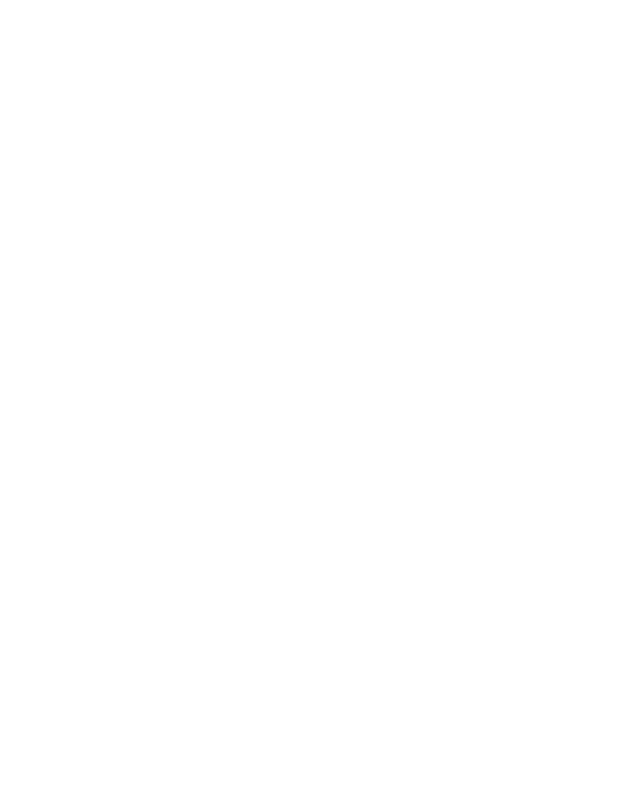
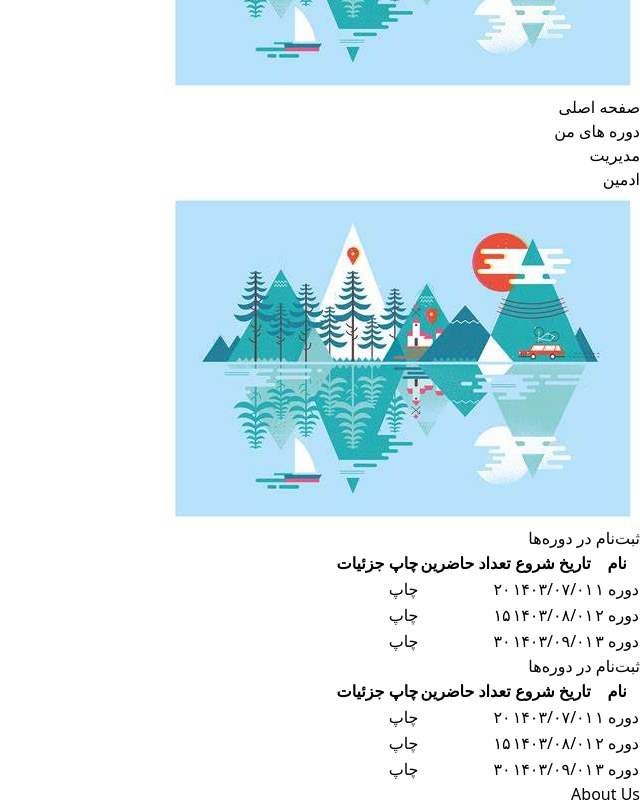
Before and after one commit to AmirBanaDev/University-Frontend, a React (Vite) app: page /1/mycourses in a window 1280 px wide. Before the commit this address had no page. Shown: the part 240-1042 px from the top of the page, without its empty margins (640-1280 px from the left). Before the commit the page ends 800 px from the top, so only its background shows below. Built offline with nearby package versions, Linux system fonts and the light colour scheme; sample sign-in values are in the browser's storage.

Commit message:
User Signups And Favorite

```diff
--- a/src/Components/MainHeader.jsx
+++ b/src/Components/MainHeader.jsx
@@ -4,6 +4,7 @@ import { Link } from "react-router-dom";
 function MainHeader() {
   const linkClasses = "text-gray-700 hover:text-blue-700";
   const liClasses = "mr-4 mt-1";
+  const user = JSON.parse(sessionStorage.getItem("auth"));
   return (
     <>
       <header className="mb-8">
@@ -19,14 +20,9 @@ function MainHeader() {
               </Link>
             </li>
             <li className={liClasses}>
-              <a href="#" className={linkClasses}>
+              <Link to={`/${user.id}/mycourses`} className={linkClasses}>
                 دوره های من
-              </a>
-            </li>
-            <li className={liClasses}>
-              <a href="#" className={linkClasses}>
-                مدرک ها
-              </a>
+              </Link>
             </li>
             {/*dropDownlist*/}
             <li className={liClasses}>
--- /dev/null
+++ b/src/Routes/MyCourses.jsx
@@ -0,0 +1,108 @@
+import { Link, useLoaderData } from "react-router-dom";
+
+function MyCourses() {
+  return (
+    <>
+          <div class="container mx-auto p-4">
+        {/*signup parts */}
+        <section class="bg-white p-6 rounded-lg shadow-md mb-6">
+            <h2 class="text-2xl font-bold mb-4">ثبت‌نام در دوره‌ها</h2>
+            <table class="min-w-full bg-white">
+                <thead>
+                    <tr>
+                        <th class="py-2 px-4 border-b-2 border-gray-300">نام</th>
+                        <th class="py-2 px-4 border-b-2 border-gray-300">تاریخ شروع</th>
+                        <th class="py-2 px-4 border-b-2 border-gray-300">تعداد حاضرین</th>
+                        <th class="py-2 px-4 border-b-2 border-gray-300">چاپ جزئیات</th>
+                    </tr>
+                </thead>
+                <tbody>
+                    <tr>
+                        <td class="py-2 px-4 border-b border-gray-300">دوره ۱</td>
+                        <td class="py-2 px-4 border-b border-gray-300">۱۴۰۳/۰۷/۰۱</td>
+                        <td class="py-2 px-4 border-b border-gray-300">۲۰</td>
+                        <td class="py-2 px-4 border-b border-gray-300">
+                            <button class="bg-blue-500 hover:bg-blue-700 text-white font-bold py-2 px-4 rounded focus:outline-none focus:shadow-outline" type="button">
+                                چاپ
+                            </button>
+                        </td>
+                    </tr>
+                    <tr>
+                        <td class="py-2 px-4 border-b border-gray-300">دوره ۲</td>
+                        <td class="py-2 px-4 border-b border-gray-300">۱۴۰۳/۰۸/۰۱</td>
+                        <td class="py-2 px-4 border-b border-gray-300">۱۵</td>
+                        <td class="py-2 px-4 border-b border-gray-300">
+                            <button class="bg-blue-500 hover:bg-blue-700 text-white font-bold py-2 px-4 rounded focus:outline-none focus:shadow-outline" type="button">
+                                چاپ
+                            </button>
+                        </td>
+                    </tr>
+                    <tr>
+                        <td class="py-2 px-4 border-b border-gray-300">دوره ۳</td>
+                        <td class="py-2 px-4 border-b border-gray-300">۱۴۰۳/۰۹/۰۱</td>
+                        <td class="py-2 px-4 border-b border-gray-300">۳۰</td>
+                        <td class="py-2 px-4 border-b border-gray-300">
+                            <button class="bg-blue-500 hover:bg-blue-700 text-white font-bold py-2 px-4 rounded focus:outline-none focus:shadow-outline" type="button">
+                                چاپ
+                            </button>
+                        </td>
+                    </tr>
+                </tbody>
+            </table>
+        </section>
+
+        {/*favorite part */}
+        <section class="bg-white p-6 rounded-lg shadow-md">
+        <h2 class="text-2xl font-bold mb-4">ثبت‌نام در دوره‌ها</h2>
+            <table class="min-w-full bg-white">
+                <thead>
+                    <tr>
+                        <th class="py-2 px-4 border-b-2 border-gray-300">نام</th>
+                        <th class="py-2 px-4 border-b-2 border-gray-300">تاریخ شروع</th>
+                        <th class="py-2 px-4 border-b-2 border-gray-300">تعداد حاضرین</th>
+                        <th class="py-2 px-4 border-b-2 border-gray-300">چاپ جزئیات</th>
+                    </tr>
+                </thead>
+                <tbody>
+                    <tr>
+                        <td class="py-2 px-4 border-b border-gray-300">دوره ۱</td>
+                        <td class="py-2 px-4 border-b border-gray-300">۱۴۰۳/۰۷/۰۱</td>
+                        <td class="py-2 px-4 border-b border-gray-300">۲۰</td>
+                        <td class="py-2 px-4 border-b border-gray-300">
+                            <button class="bg-blue-500 hover:bg-blue-700 text-white font-bold py-2 px-4 rounded focus:outline-none focus:shadow-outline" type="button">
+                                چاپ
+                            </button>
+                        </td>
+                    </tr>
+                    <tr>
+                        <td class="py-2 px-4 border-b border-gray-300">دوره ۲</td>
+                        <td class="py-2 px-4 border-b border-gray-300">۱۴۰۳/۰۸/۰۱</td>
+                        <td class="py-2 px-4 border-b border-gray-300">۱۵</td>
+                        <td class="py-2 px-4 border-b border-gray-300">
+                            <button class="bg-blue-500 hover:bg-blue-700 text-white font-bold py-2 px-4 rounded focus:outline-none focus:shadow-outline" type="button">
+                                چاپ
+                            </button>
+                        </td>
+                    </tr>
+                    <tr>
+                        <td class="py-2 px-4 border-b border-gray-300">دوره ۳</td>
+                        <td class="py-2 px-4 border-b border-gray-300">۱۴۰۳/۰۹/۰۱</td>
+                        <td class="py-2 px-4 border-b border-gray-300">۳۰</td>
+                        <td class="py-2 px-4 border-b border-gray-300">
+                            <button class="bg-blue-500 hover:bg-blue-700 text-white font-bold py-2 px-4 rounded focus:outline-none focus:shadow-outline" type="button">
+                                چاپ
+                            </button>
+                        </td>
+                    </tr>
+                </tbody>
+            </table>
+        </section>
+    </div>
+    </>
+  );
+}
+export default MyCourses;
+
+export async function loader() {
+  return null;
+}
--- a/src/Routes/ShowCourse.jsx
+++ b/src/Routes/ShowCourse.jsx
@@ -1,14 +1,18 @@
 import axios from "axios";
-import { useLoaderData, Form } from "react-router-dom";
+import { useLoaderData, Form, json } from "react-router-dom";
 import FixFilePath from "../JsUtilities/FixFilePath";
 import CourseContent from "../Components/CourseContent";
 
 const apiUrl = "https://localhost:5000/";
-
 function ShowCourse() {
-  const { data } = useLoaderData();
+  const { courseData, userCourse } = useLoaderData();
+  const data = courseData.data;
+  const userCourseData = userCourse.data;
+  const isFavorite = favorite(userCourseData, data.id);
+  console.log(isFavorite)
+  const isSigned = signup(userCourseData, data.id);
+  console.log(userCourseData);
   const img = FixFilePath(data.banner);
-  console.log(data.contentDtos);
   return (
     <>
       <div className="container mx-auto p-4">
@@ -34,12 +38,57 @@ function ShowCourse() {
               </div>
             </div>
             <p className="mb-4">{data.description}</p>
-            <Form className="mb-2">
-              <button className="bg-blue-500 text-white px-4 py-2 rounded" type="submit" name="signup">ثبت نام</button>
-            </Form>
-            <Form className="mb-2">
-              <button className="bg-red-500 text-white px-4 py-2 rounded" type="submit" name="favorite">علاقه مندی</button>
-            </Form>
+            {data.needSignup === true ? (
+              isSigned[0] !== true ? (
+                <Form className="mb-2" method="PATCH">
+                  <input type="hidden" name="id" value="signup" />
+                  <input type="hidden" name="courseId" value={data.id} />
+                  <button
+                    className="bg-blue-500 text-white px-4 py-2 rounded"
+                    type="submit"
+                    name="signup"
+                  >
+                    ثبت نام
+                  </button>
+                </Form>
+              ) : (
+                <button
+                  className="bg-gray-100 border-2 border-blue-500 text-back px-4 py-2 rounded mb-2"
+                  type="submit"
+                  name="signup"
+                  disabled
+                >
+                  ثبت نام شده
+                </button>
+              )
+            ) : (
+              <p className="text-blue-700 mb-2"> بدون نیاز به ثبت نام</p>
+            )}
+            {isFavorite[0] !== true ? (
+              <Form className="mb-2" method="PATCH">
+                <input type="hidden" name="id" value="favorite" />
+                <input type="hidden" name="courseId" value={data.id} />
+                <button
+                  className="bg-red-500 text-white px-4 py-2 rounded"
+                  type="submit"
+                  name="signup"
+                >
+                  علاقه مندی
+                </button>
+              </Form>
+            ) : (
+              <Form className="mb-2" method="PATCH">
+                <input type="hidden" name="id" value="removeFav" />
+                <input type="hidden" name="courseId" value={data.id} />
+                <button
+                  className="bg-gray-100 border-red-500 border-2 text-black px-4 py-2 rounded"
+                  type="submit"
+                  name="signup"
+                >
+                  حذف علاقه
+                </button>
+              </Form>
+            )}
           </div>
           <div className="w-1/3">
             <img src={img} className="rounded-lg shadow-md" />
@@ -57,9 +106,15 @@ function ShowCourse() {
           </div>
         </section>
         <section className="bg-white shadow-md rounded-lg p-4 mb-6">
-          {data.contentDtos.map(e=>
-            <CourseContent key={e.id} title={e.title} createdAt={e.createdAt} description={e.description} file={FixFilePath(e.files)} />
-          )}
+          {data.contentDtos.map((e) => (
+            <CourseContent
+              key={e.id}
+              title={e.title}
+              createdAt={e.createdAt}
+              description={e.description}
+              file={FixFilePath(e.files)}
+            />
+          ))}
         </section>
       </div>
     </>
@@ -68,13 +123,69 @@ function ShowCourse() {
 
 export default ShowCourse;
 
+function favorite(userData, courseId) {
+  return userData.favorites.map((item) => item.id === courseId);
+}
+function signup(userData, courseId) {
+  return userData.signups.map((item) => item.id === courseId);
+}
 export async function loader({ params }) {
-  console.log("param id: " + params.id);
   try {
-    const response = await axios.get(apiUrl + `api/course/${params.id}`);
-    return response;
+    const user = JSON.parse(sessionStorage.getItem("auth"));
+    const courseData = await axios.get(apiUrl + `api/course/${params.id}`);
+    const userCourse = await axios.get(apiUrl + `api/User/favosign/${user.id}`);
+    return json({ courseData, userCourse });
   } catch (err) {
     console.log("false");
     return err;
   }
 }
+
+export async function action({ request, response }) {
+  const formData = await request.formData();
+  const data = Object.fromEntries(formData);
+  const user = JSON.parse(sessionStorage.getItem("auth"));
+  const intent = formData.get("id");
+  if (intent === "favorite") {
+    const result = await favoriteAction(data, user);
+    return result;
+  } else if (intent === "signup") {
+    const result = await signupAction(data, user);
+    return result;
+  } else if(intent == "removeFav"){
+    const result = await removeFavoriteAction(data, user);
+    return result;
+  }
+}
+async function removeFavoriteAction(data, user){
+  try{
+    const res = await axios.patch(
+      apiUrl+`api/User/${user.id}/favo/${data.courseId}/remove`
+    );
+    return res;
+  } catch(err){
+    return err;
+  }
+}
+async function favoriteAction(data, user) {
+  try {
+
+    const res = await axios.patch(
+      apiUrl + `api/User/${user.id}/favo/${data.courseId}`
+    );
+    return res;
+  } catch (err) {
+    return err;
+  }
+}
+async function signupAction(data, user) {
+  try {
+
+    const res = await axios.patch(
+      apiUrl + `api/User/${user.id}/sign/${data.courseId}`
+    );
+    return res;
+  } catch (err) {
+    return err;
+  }
+}
--- a/src/main.jsx
+++ b/src/main.jsx
@@ -14,7 +14,8 @@ import AdminLayout from "./Layouts/AdminLayout.jsx";
 import NewCourse, {loader as newCourseLoader, action as newCourseAction } from "./Routes/NewCourse.jsx";
 import Manager, {loader as getCourseLoader} from "./Routes/Manager.jsx";
 import {action as courseAction} from "./Components/ManagerCourseRow.jsx"
-import ShowCourse, {loader as showCourseLoader} from "./Routes/ShowCourse.jsx";
+import ShowCourse, {loader as showCourseLoader, action as showCourseAction} from "./Routes/ShowCourse.jsx";
+import MyCourses, {loader as mycoursesLoader} from "./Routes/MyCourses.jsx";
 
 const router = createBrowserRouter([
   {
@@ -35,7 +36,8 @@ const router = createBrowserRouter([
       { index: true, element: <Home /> },
       {path:"manager", element:<Manager/>, loader: getCourseLoader, action: courseAction},
       {path:"manager/newcourse", element:<NewCourse/>, loader: newCourseLoader, action: newCourseAction},
-      {path:`manager/course/:id`,element:<ShowCourse/>, loader:showCourseLoader}
+      {path:`manager/course/:id`,element:<ShowCourse/>, loader:showCourseLoader, action: showCourseAction},
+      {path: ':id/mycourses', element:<MyCourses/>, loader:mycoursesLoader}
     ],
     loader: rootLoader
   },
```
